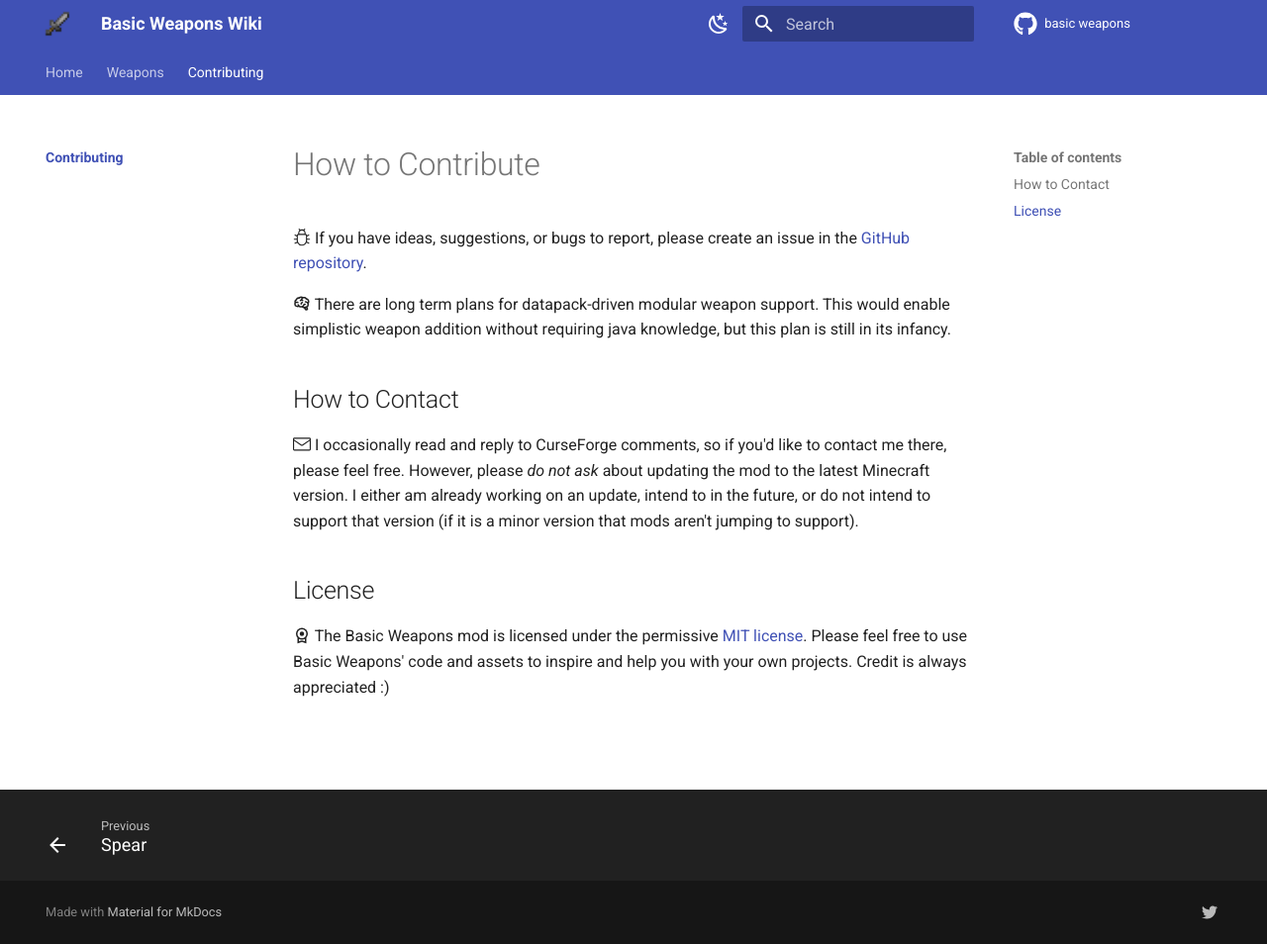
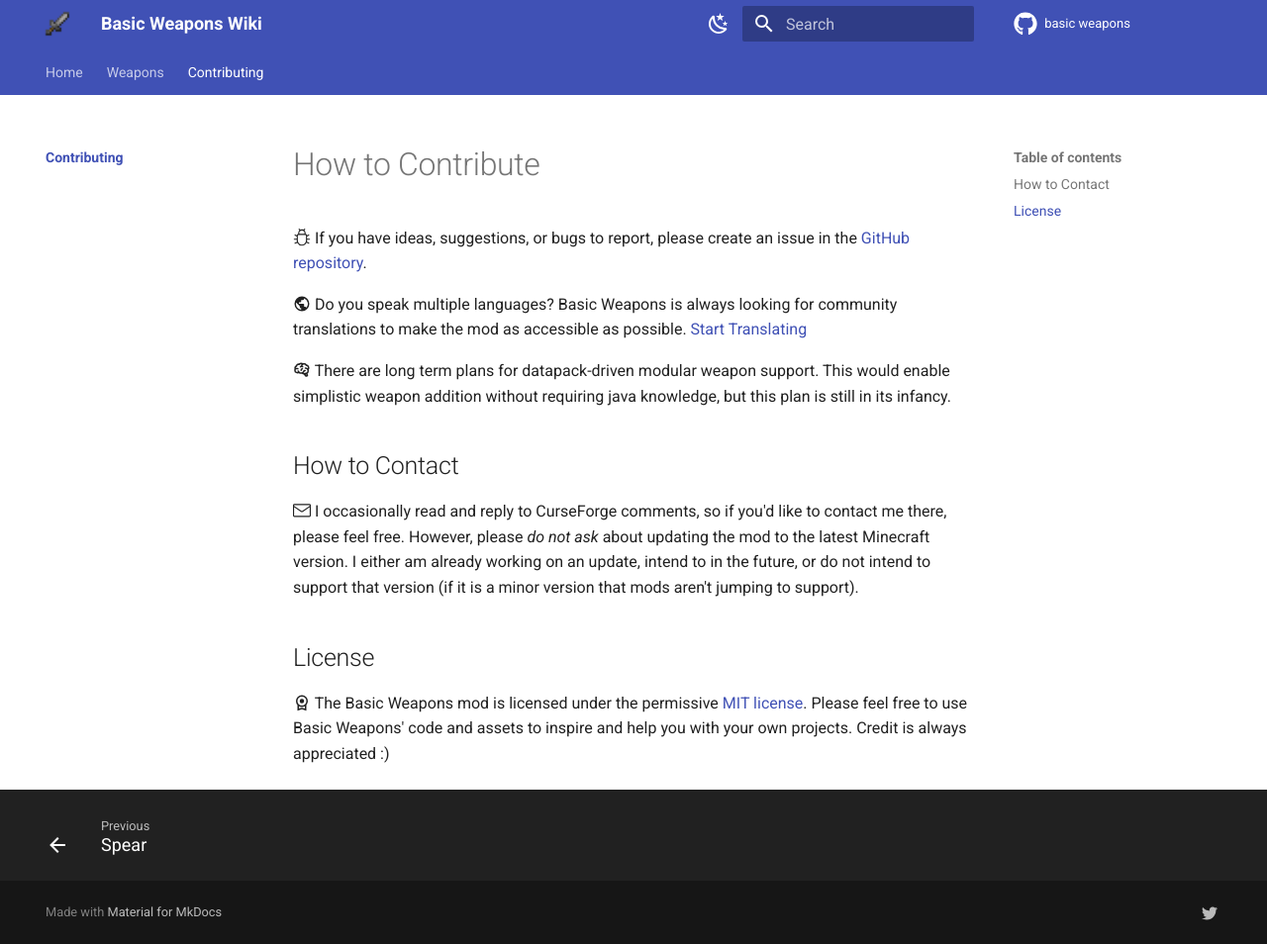
Before and after one commit to Khazoda/basic-weapons-wiki, an MkDocs documentation site: the page built from docs/contributing/index.md, in a window 1280 px wide and 954 px high. Shown: the whole window at 99% size. Built offline with MkDocs 1.6.1 and Material for MkDocs 9.7.7, drawn with Linux system fonts in a browser that asks for light colours; comment, search, counter and statistics services are not loaded.

Commit message:
+ translation CTA

```diff
--- a/docs/contributing/index.md
+++ b/docs/contributing/index.md
@@ -1,6 +1,9 @@
 # How to Contribute
 
 :octicons-bug-24: If you have ideas, suggestions, or bugs to report, please create an issue in the [GitHub repository](https://github.com/Khazoda/basic-weapons/issues/new).
+
+:material-earth: Do you speak multiple languages? Basic Weapons is always looking for community translations to make the mod as accessible as possible. [Start Translating](https://poeditor.com/join/project/vW0G3i42PX)
+
 
 :material-brain: There are long term plans for datapack-driven modular weapon support. This would enable simplistic weapon addition without requiring java knowledge, but this plan is still in its infancy.
 
```
